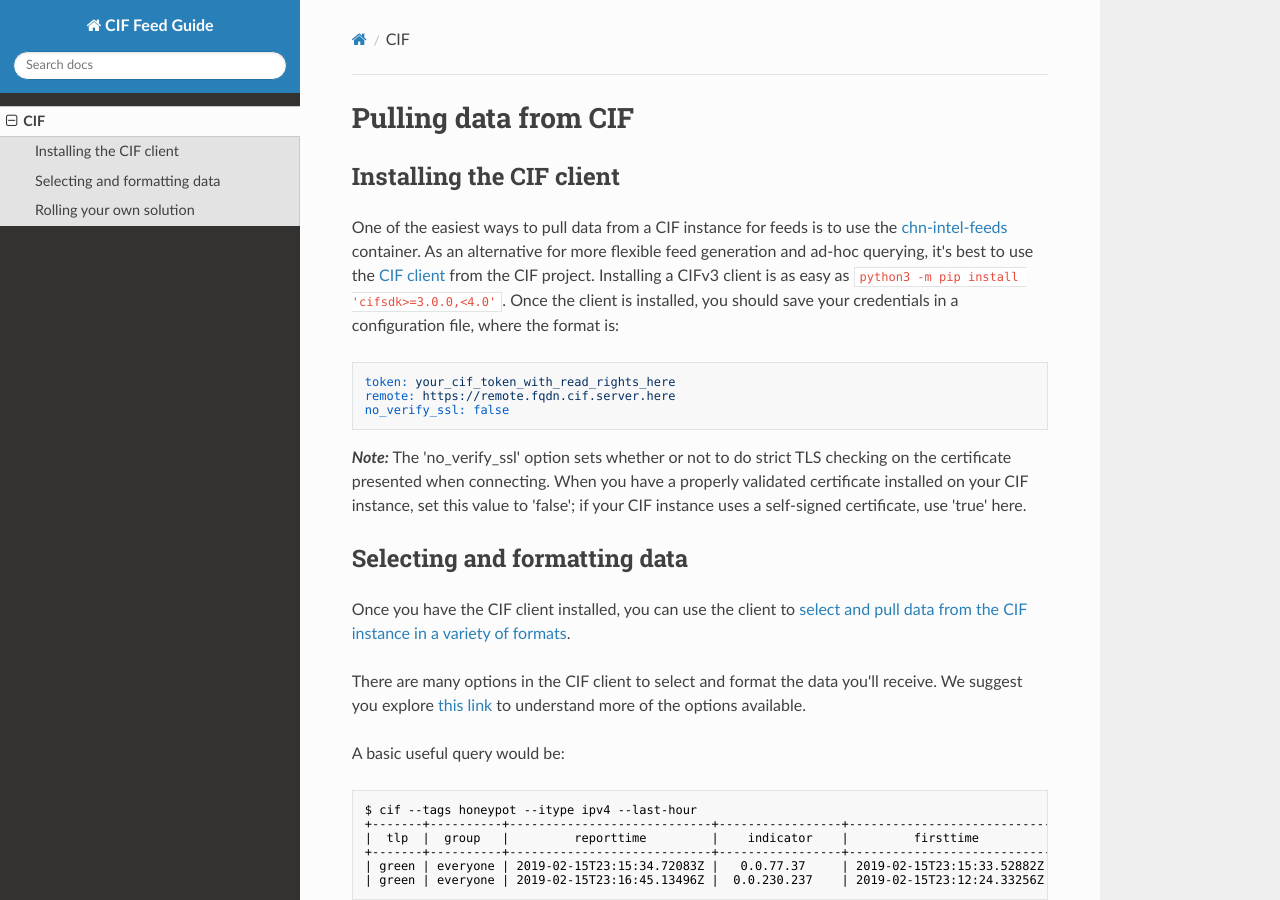
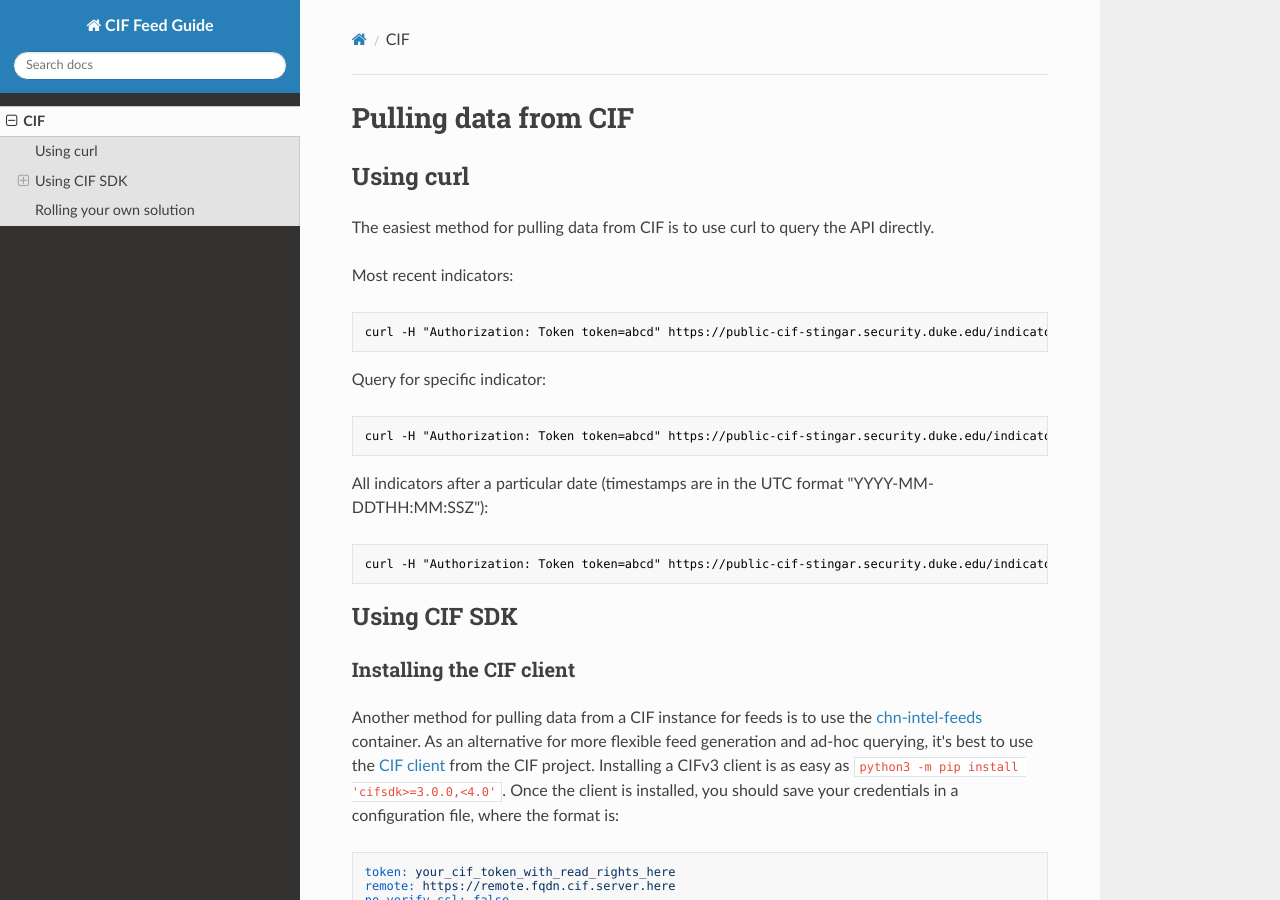
Before and after one commit to amerck/stingar-cif-guide, an MkDocs documentation site: the page built from docs/index.md, in a window 1280 px wide and 900 px high. Built offline with MkDocs 1.6.1, drawn with Linux system fonts in a browser that asks for light colours; nearby versions of some CDN libraries; old or Windows-style settings are respelled for this version of MkDocs.

Commit message:
Adding CURL commands

````diff
--- a/docs/index.md
+++ b/docs/index.md
@@ -1,6 +1,32 @@
 # Pulling data from CIF
-##Installing the CIF client
-One of the easiest ways to pull data from a CIF instance for feeds is to use the [chn-intel-feeds](chnintelfeed.md
+
+## Using curl
+
+The easiest method for pulling data from CIF is to use curl to query the API directly.
+
+Most recent indicators:
+
+```commandline
+curl -H "Authorization: Token token=abcd" https://public-cif-stingar.security.duke.edu/indicators
+```
+
+Query for specific indicator:
+
+```commandline
+curl -H "Authorization: Token token=abcd" https://public-cif-stingar.security.duke.edu/indicators?indicator=1.2.3.4
+```
+
+All indicators after a particular date (timestamps are in the UTC format "YYYY-MM-DDTHH:MM:SSZ"):
+
+```commandline
+curl -H "Authorization: Token token=abcd" https://public-cif-stingar.security.duke.edu/indicators?reporttime=2021-07-16T00:00:00Z
+```
+
+
+## Using CIF SDK
+
+### Installing the CIF client
+Another method for pulling data from a CIF instance for feeds is to use the [chn-intel-feeds](chnintelfeed.md
 ) container. As an alternative for more flexible feed generation and ad-hoc querying, it's best to use the [CIF client](https://github.com/csirtgadgets/bearded-avenger-sdk-py/wiki) from the
  CIF project. Installing a CIFv3 client is as easy as `python3 -m pip install 'cifsdk>=3.0.0,<4.0'`. Once the client is installed, you should save your credentials
  in a configuration file, where the format is:
@@ -17,7 +43,7 @@ properly validated certificate installed on your CIF instance, set this value
  to 'false'; if your CIF instance uses a self-signed certificate, use 'true'
  here.
 
-## Selecting and formatting data
+### Selecting and formatting data
  Once you have the CIF client installed, you can use the client to [select
  and pull data from the CIF instance in a variety of formats](https://github.com/csirtgadgets/bearded-avenger-deploymentkit/wiki/Where-do-I-start-Feeds).
 
````
